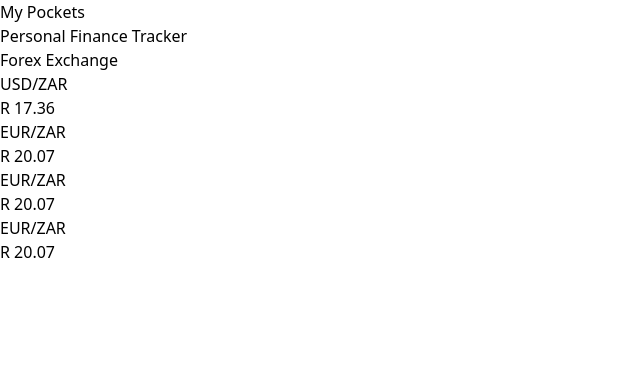
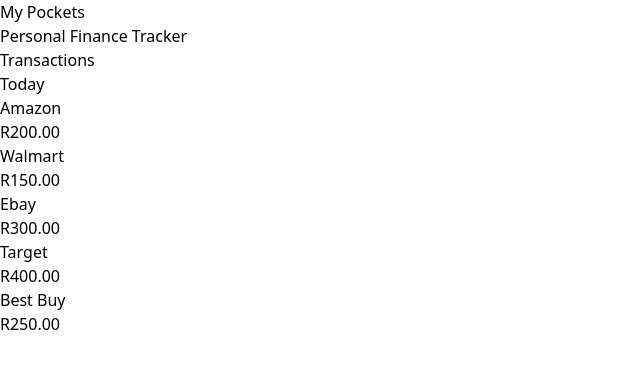
Before and after one commit to ThabangP07/My_Pockets, a React (Vite) app in the folder My_Pockets/: page / in a window 1280 px wide. Shown: the top 368 px of the page, without its empty margins (0-640 px from the left). Built offline with nearby package versions, Linux system fonts and the light colour scheme.

Commit message:
refactor: map over the spending data and test it

```diff
--- a/My_Pockets/src/App.jsx
+++ b/My_Pockets/src/App.jsx
@@ -9,7 +9,7 @@
     <>
       <h1>My Pockets</h1>
       <p>Personal Finance Tracker</p>
-      <Exchange />
+      <Transactions />
     </>
   );
 }
--- a/My_Pockets/src/components/Transactions.jsx
+++ b/My_Pockets/src/components/Transactions.jsx
@@ -1,17 +1,18 @@
 // transactions will be pulled out of json file
 
 import React from 'react'
+import userData from '../data/transaction.json'
+import TransactionItems from './TransactionItems';
 
-function Transactions( transaction) {
+function Transactions() {
   return (
     <div>
       <h2>Transactions</h2>
       <p>Today</p>
       <div>
-        <div>
-          <p>{transaction.store}</p>
-          <p>{transaction.price}</p>
-        </div>
+        {userData.map((data) => (
+          <TransactionItems store={data.store} price={data.price} />
+        ))}
       </div>
     </div>
   );
```
